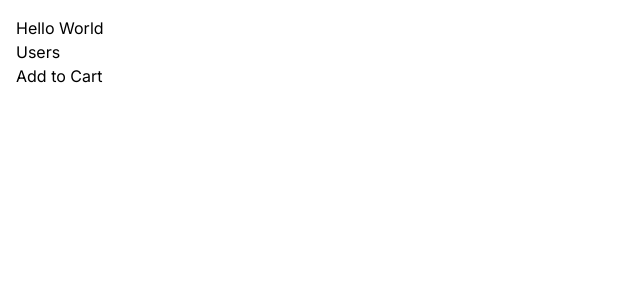
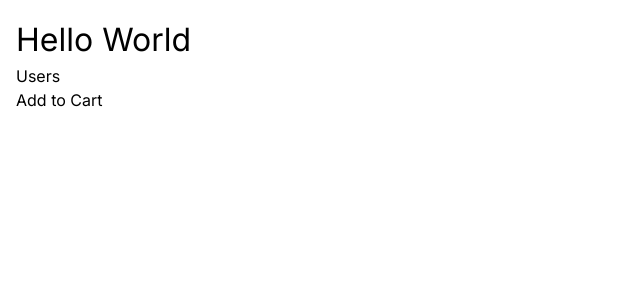
Before and after one commit to Smrosner/mosh-next-app, a Next.js app: page / in a window 1280 px wide. Shown: the top 300 px of the page, without its empty margins (0-640 px from the left). Built offline with nearby package versions, Linux system fonts and the light colour scheme.

Commit message:
user data fetching - ts27.22

```diff
--- a/app/globals.css
+++ b/app/globals.css
@@ -19,3 +19,7 @@
 body {
   padding: 1rem;
 }
+
+h1 {
+  font-size: xx-large;
+}
--- a/app/users/page.tsx
+++ b/app/users/page.tsx
@@ -1,7 +1,21 @@
 import React from 'react'
 
-const UsersPage = () => {
-  return <div>UsersPage</div>;
+interface User {
+  id: number;
+  name: string;
+}
+
+const UsersPage = async () => {
+  const res = await fetch("https://jsonplaceholder.typicode.com/users");
+  const users: User[] = await res.json();
+  return (
+    <>
+      <h1>Users</h1>
+      <ul>
+        {users.map(user => <li key={user.id}>{user.name}</li>)}
+      </ul>
+    </>
+  )
 }
 
 export default UsersPage;
```
